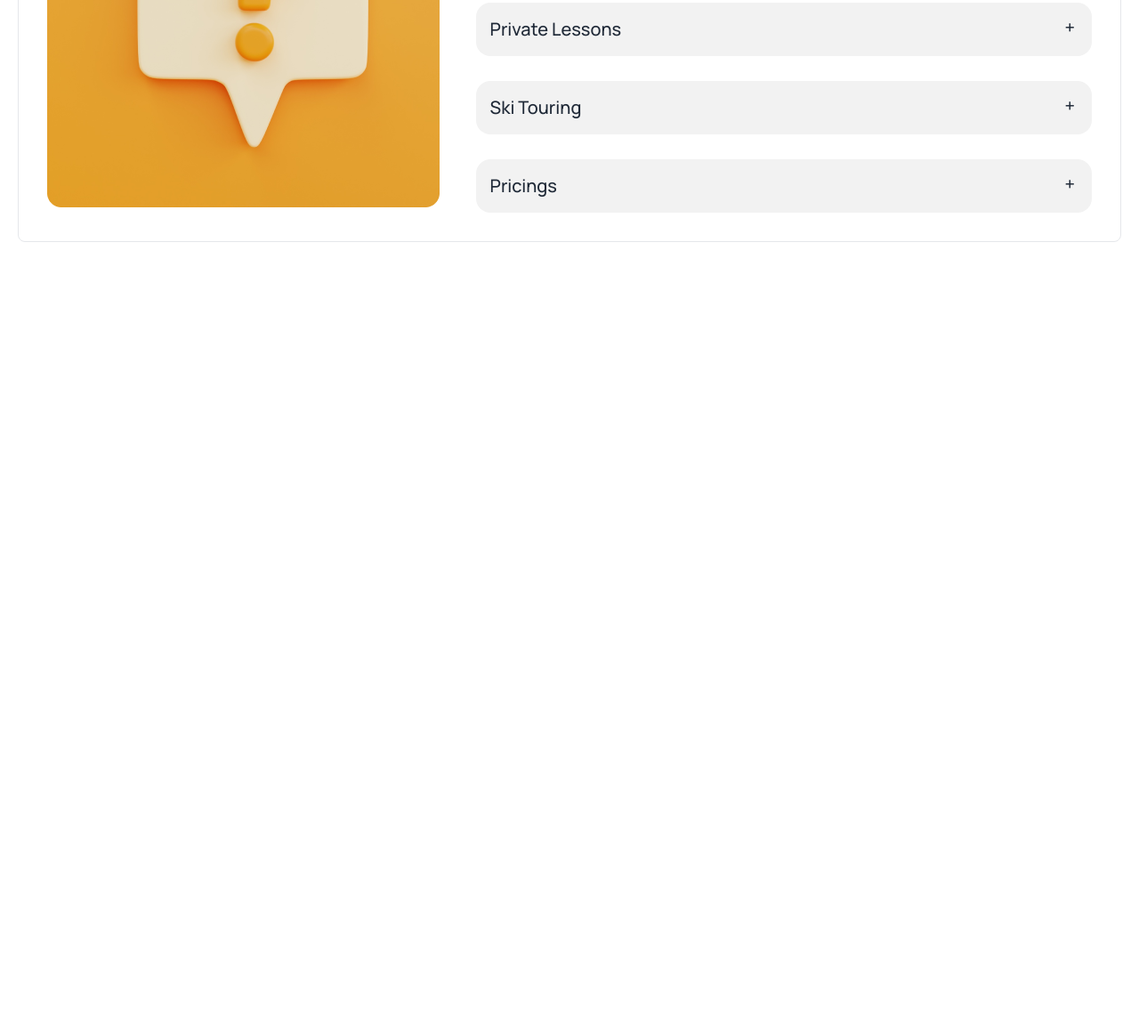
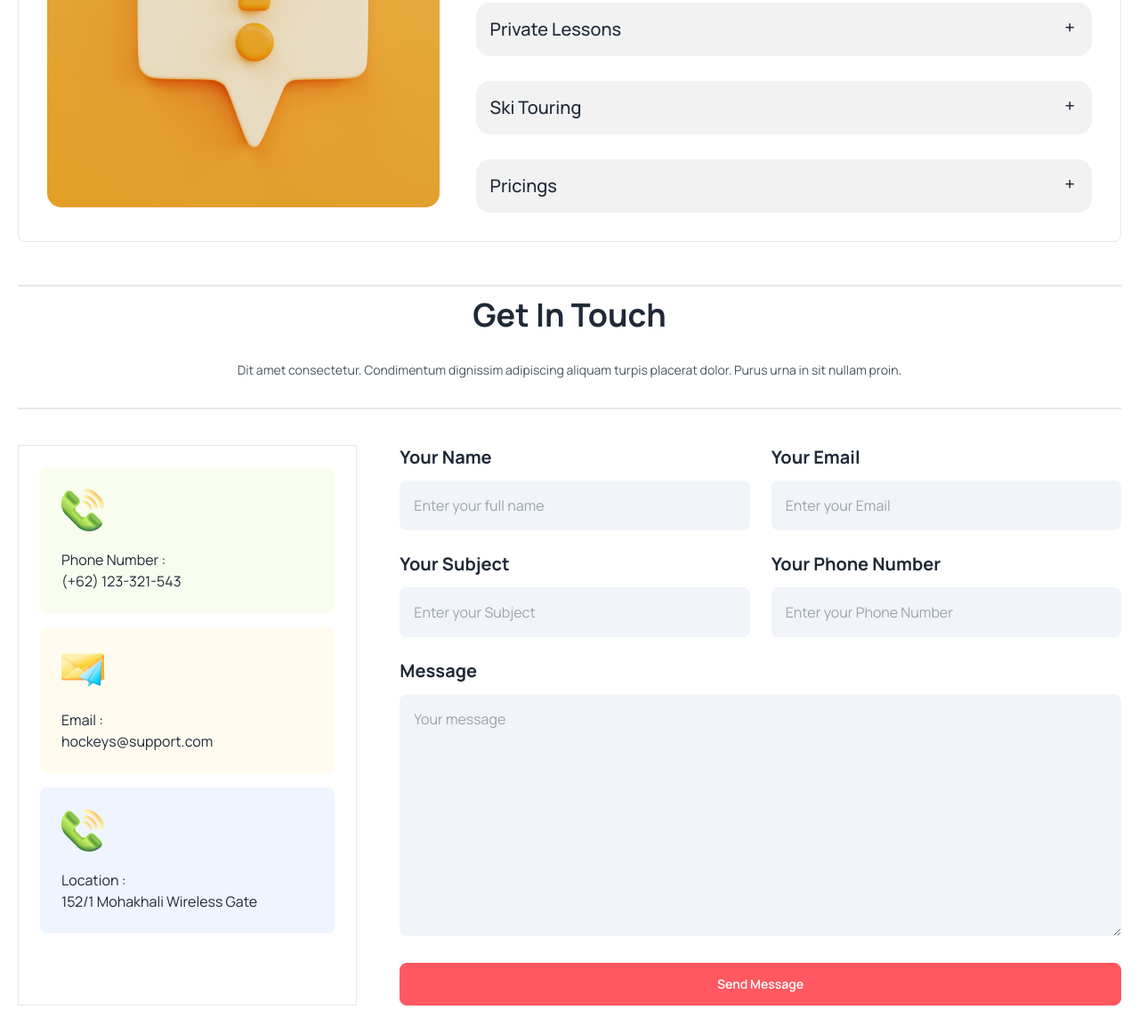
Before and after one commit to nurislamemon1/Batch-9-A3, a plain HTML site: page index.html in a window 1280 px wide. Shown: the part 3641-4803 px from the top of the page at 89% size. Before the commit the page ends 3945 px from the top, so only its background shows below. Drawn offline with nearby package versions, Linux system fonts and the light colour scheme.

Commit message:
get  touch section done

```diff
--- a/index.html
+++ b/index.html
@@ -444,37 +444,106 @@
                         <input type="radio" name="my-accordion-3" checked="checked" />
                         <div class="collapse-title text-xl font-medium">Our Equipment</div>
                         <div class="collapse-content">
-                            <p>Dolor sit amet consectetur. Ut urna diam quis sagittis. Elit elit enim sagittis turpis in magna.</p>
+                            <p>Dolor sit amet consectetur. Ut urna diam quis sagittis. Elit elit enim sagittis turpis in
+                                magna.</p>
                         </div>
                     </div>
                     <div class="collapse collapse-plus bg-base-200">
                         <input type="radio" name="my-accordion-3" />
                         <div class="collapse-title text-xl font-medium">Hockey Training</div>
                         <div class="collapse-content">
-                            <p>Dolor sit amet consectetur. Ut urna diam quis sagittis. Elit elit enim sagittis turpis in magna.</p>
+                            <p>Dolor sit amet consectetur. Ut urna diam quis sagittis. Elit elit enim sagittis turpis in
+                                magna.</p>
                         </div>
                     </div>
                     <div class="collapse collapse-plus bg-base-200">
                         <input type="radio" name="my-accordion-3" />
                         <div class="collapse-title text-xl font-medium">Private Lessons</div>
                         <div class="collapse-content">
-                            <p>Dolor sit amet consectetur. Ut urna diam quis sagittis. Elit elit enim sagittis turpis in magna.</p>
+                            <p>Dolor sit amet consectetur. Ut urna diam quis sagittis. Elit elit enim sagittis turpis in
+                                magna.</p>
                         </div>
                     </div>
                     <div class="collapse collapse-plus bg-base-200">
                         <input type="radio" name="my-accordion-3" />
                         <div class="collapse-title text-xl font-medium">Ski Touring</div>
                         <div class="collapse-content">
-                            <p>Dolor sit amet consectetur. Ut urna diam quis sagittis. Elit elit enim sagittis turpis in magna.</p>
+                            <p>Dolor sit amet consectetur. Ut urna diam quis sagittis. Elit elit enim sagittis turpis in
+                                magna.</p>
                         </div>
                     </div>
                     <div class="collapse collapse-plus bg-base-200">
                         <input type="radio" name="my-accordion-3" />
                         <div class="collapse-title text-xl font-medium">Pricings</div>
                         <div class="collapse-content">
-                            <p>Dolor sit amet consectetur. Ut urna diam quis sagittis. Elit elit enim sagittis turpis in magna.</p>
+                            <p>Dolor sit amet consectetur. Ut urna diam quis sagittis. Elit elit enim sagittis turpis in
+                                magna.</p>
                         </div>
                     </div>
+                </div>
+            </div>
+        </section>
+        <!-- get touch section -->
+        <section class="px-5 mt-12">
+            <div class=" text-center border-y-[2px]">
+                <h1 class="font-bold text-4xl mt-3">Get In Touch</h1>
+                <p class="opacity-80 text-sm py-8">Dit amet consectetur. Condimentum dignissim adipiscing aliquam turpis
+                    placerat dolor. Purus urna in sit nullam proin. </p>
+            </div>
+            <div class="mt-10 grid grid-cols-1 lg:grid-cols-3 gap-12">
+                <!-- left side -->
+                <div class="border p-6 space-y-4">
+                    <div class="space-y-5 bg-[#BCED6D1A] p-6 rounded-lg">
+                        <img src="./Images/phone.png" alt="">
+                        <p>Phone Number : <br>
+                            (+62) 123-321-543</p>
+                    </div>
+                    <div class="space-y-5 bg-[#FDDD5F1A] p-6 rounded-lg">
+                        <img src="./Images/mail.png" alt="">
+                        <p>Email : <br>
+                            hockeys@support.com</p>
+                    </div>
+                    <div class="space-y-5 bg-[#629CF31A] p-6 rounded-lg">
+                        <img src="./Images/phone.png" alt="">
+                        <p>Location : <br>
+                            152/1 Mohakhali Wireless Gate</p>
+                    </div>
+                </div>
+                <!-- right side -->
+                <div class="lg:col-span-2">
+                  <div class="lg:grid grid-cols-1 lg:grid-cols-2 gap-6">
+                    <!-- 1st -->
+                 <div class="space-y-3 ">
+                    <label class="font-bold text-xl" for="">Your Name</label>
+                    <br>
+                    <input class="p-4 mt-3 w-full border-none outline-none bg-slate-100 rounded-lg" type="text" placeholder="Enter your full name">
+                 </div>
+                 <!-- 2nd -->
+                 <div class="space-y-3">
+                    <label class="font-bold text-xl" for="">Your Email</label>
+                    <br>
+                    <input class="p-4 mt-3 w-full border-none outline-none bg-slate-100 rounded-lg" type="text" placeholder="Enter your Email">
+                 </div>
+                 <!-- 3rd -->
+                 <div class="space-y-3">
+                    <label class="font-bold text-xl" for="">Your Subject</label>
+                    <br>
+                    <input class="p-4 mt-3 w-full border-none outline-none bg-slate-100 rounded-lg" type="text" placeholder="Enter your Subject">
+                 </div>
+                 <!-- 4th -->
+                 <div class="space-y-3">
+                    <label class="font-bold text-xl" for="">Your Phone Number</label>
+                    <br>
+                    <input class="p-4 mt-3 w-full border-none outline-none bg-slate-100 rounded-lg" type="text" placeholder="Enter your Phone Number">
+                 </div>
+                 <!-- 5th -->
+                 <div class="space-y-3 col-span-2">
+                    <label class="font-bold text-xl" for="">Message</label>
+                    <br>
+                   <textarea rows="10" class="p-4 mt-3 w-full border-none outline-none bg-slate-100 rounded-lg" name="" id="" placeholder="Your message"></textarea>
+                 </div>
+                    <button class="btn btn-error text-white lg:col-span-2 ">Send Message</button>
+                  </div>
                 </div>
             </div>
         </section>
```
Also changed, not shown: Images/mail.png (renamed from Images/Group 1171275318.png), Images/map.png (renamed from Images/Group 1171275321.png), Images/phone.png (renamed from Images/Group 1171275317.png).
